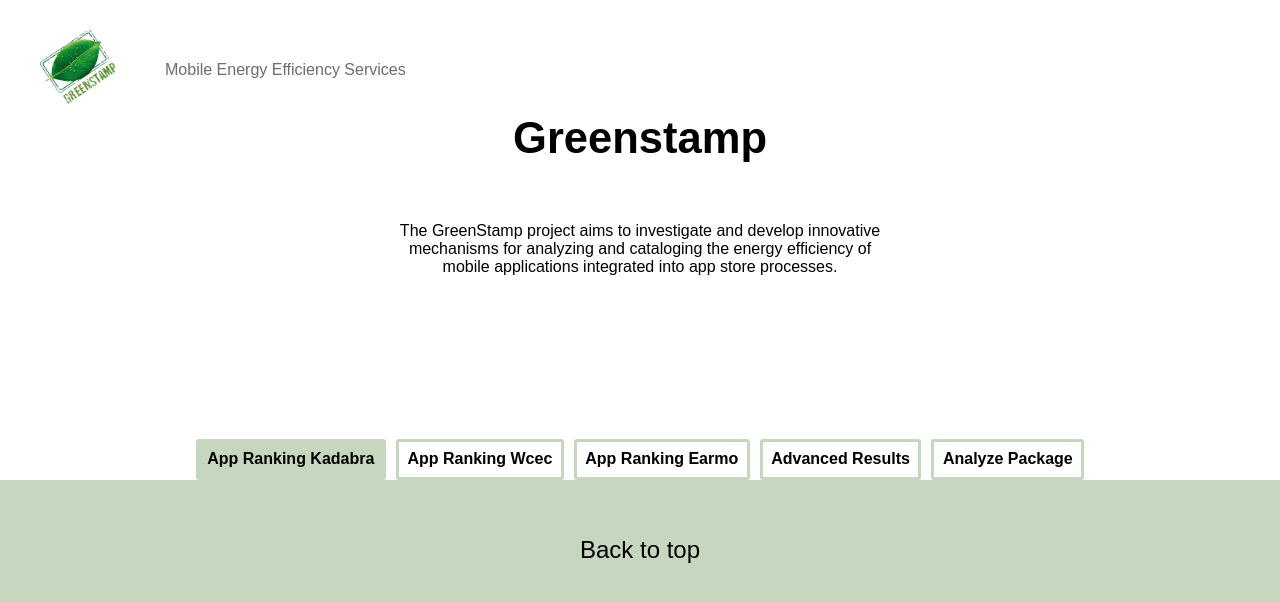
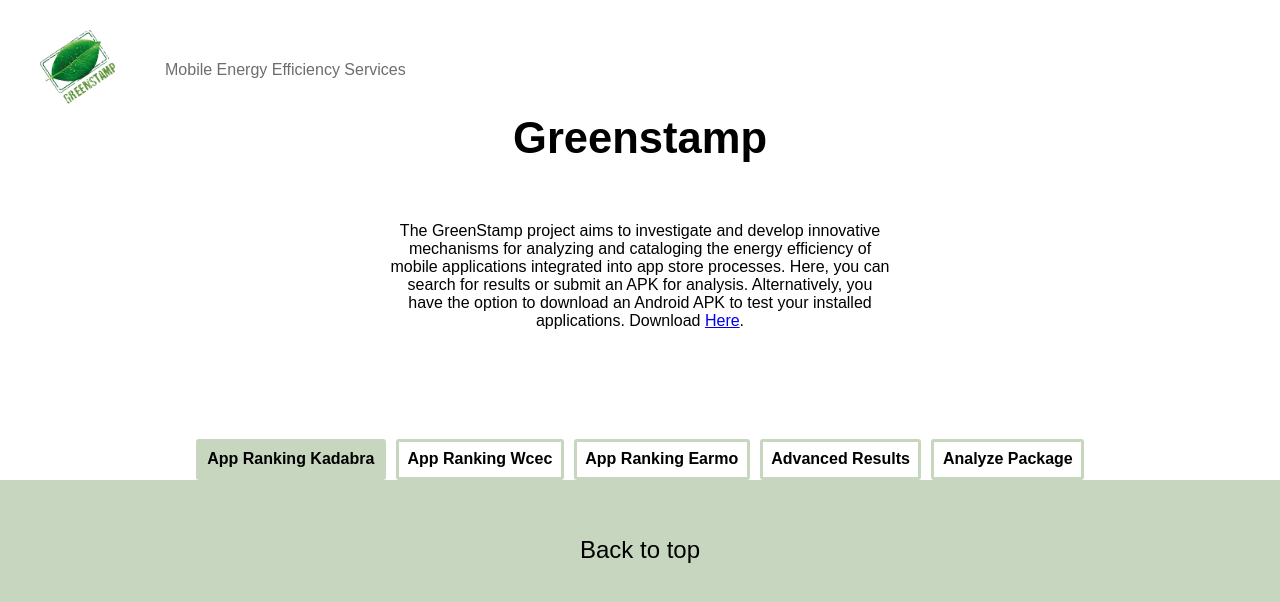
Before and after one commit to caixa-magica-software/greenstamp-web, a React (Create React App) app: page / in a window 1280 px wide. Shown: the top 602 px of the page. Built offline with nearby package versions, Linux system fonts and the light colour scheme; no server answers.

Commit message:
Add apk download

```diff
--- a/src/components/HomePageContent.js
+++ b/src/components/HomePageContent.js
@@ -87,9 +87,12 @@ const HomePageContent = () => {
           The GreenStamp project aims to investigate and develop innovative
           mechanisms for analyzing and cataloging the energy efficiency of
           mobile applications integrated into app store processes.
+
+          Here, you can search for results or submit an APK for analysis. Alternatively,
+          you have the option to download an Android APK to test your installed applications.
+          Download <a href="/greenstamp-v1.1-30-06-2023.apk" download>Here</a>.
         </p>
       </div>
-
       <div className={classes.bottomBox}>
         <div className={classes.selecterBox}>
           <button value={0} className={appRanking1} onClick={switchTabs}>
```
Also changed, not shown: 1 other file (tests, documents, lock files or other folders).
